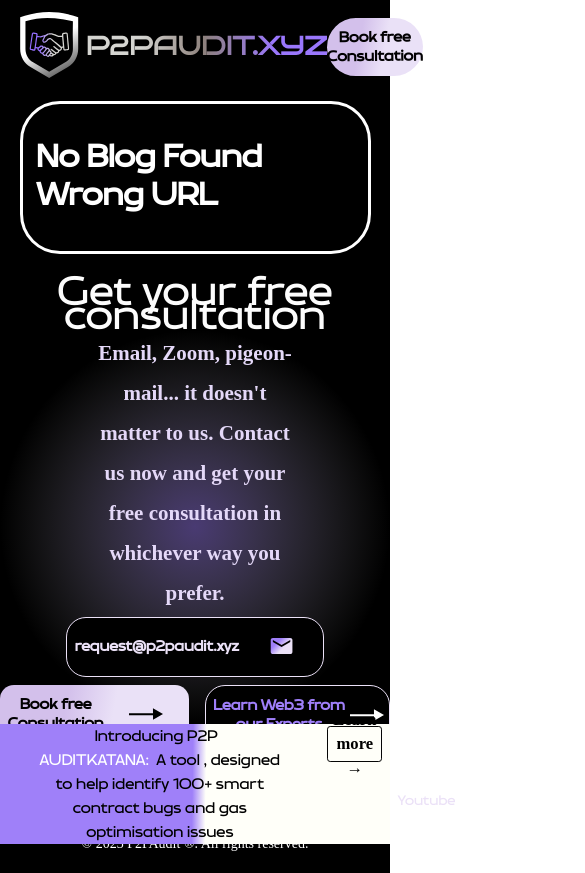
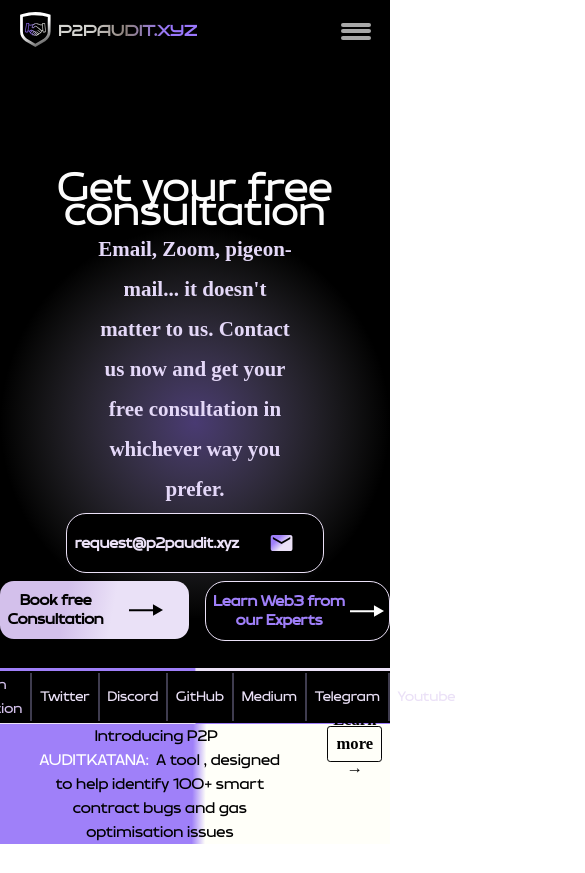
Before and after one commit to P2PAudit/p2pxyz, a React (Create React App) app: page /blogs/1 in a window 390 px wide. Shown: the top 873 px of the page, 585 px wide, since content can reach past the window. After the commit the page ends 844 px from the top, so only its background shows below. Built offline with nearby package versions, Linux system fonts and the light colour scheme; no server answers; a web font is replaced by a local one.

Commit message:
nav mobile added

```diff
--- a/src/App.css
+++ b/src/App.css
@@ -121,6 +121,13 @@ a {
   src: url(./fonts/Brinnan-Regular.woff);
 }
 
+.hidden {
+  display: none;
+}
+
+.visible {
+  display: block;
+}
 
 .navbar {
   display: flex;
@@ -128,6 +135,11 @@ a {
   width: 90%;
   margin-left:auto ;
   margin-right: auto;
+}
+
+.cross {
+  color: white;
+  display: none;
 }
 
 .title {
@@ -2094,60 +2106,70 @@ option {
   background-size: contain;
 }
 
-.blogs {
-  margin: 0 auto;
-  width: 90%;
-}
-
-.blogssection {
-  display: grid;
-  grid-template-columns: auto auto auto;
-}
-
-.blogimage {
-  width: 100%;
-}
-
-.blogbox {
-  border: 3px solid white;
-  border-radius: 40px;
-  margin: 5%;
-  color: white;
-}
-
-.blogtitle {
-  font-family: 'Bruno Ace SC';
-  font-style: normal;
-  font-weight: 700;
-  font-size: 37.528px;
-  line-height: 47px;
-}
-
-.blogdesc {
-  font-family: 'Brinnan';
-  font-style: normal;
-  padding: 4%;
-  text-align: left;
-}
-
-.bloghead {
-  margin: 2% auto;
-  width: fit-content;
-
-  font-family: 'Brinnan';
-  font-style: normal;
-  font-weight: 700;
-  font-size: 37.528px;
-  line-height: 47px;
-  /* or 124% */
-
-  display: flex;
-  align-items: center;
-
-  color: #FFFFFF;
-}
-
-.blogssection a:first-child{
-  grid-column: 1 / span 3;
-  margin: 2%;
-}
+@media only screen and (max-width: 900px) {
+  .title {
+    font-size: 15px;
+  }
+
+  .navbar > a > img {
+    height: 35px;
+  }
+
+  .navbar > a {
+    margin-top: auto;
+    margin-bottom: auto;
+  }
+
+  .cross {
+    cursor: pointer;
+    display: block;
+    margin-left: auto;
+    margin-top: auto;
+    margin-bottom: auto;
+  }
+
+  .navbtn {
+    display: none;
+  }
+
+  .navflex {
+    display: none;
+  }
+
+  .cross .crossbar {
+    width: 30px;
+    height: 4px;
+    margin-top: 2.5px;
+    margin-left: auto;
+    margin-bottom: 2.5px;
+
+    background: #d9d9d9c6;
+    border-radius: 100px;
+  }
+
+  .sidenav {
+    width: 40%;
+    height: 100vh;
+    right: 0%;
+    background: rgb(39, 39, 39);
+    position: fixed;
+    z-index: 10;
+  }
+
+  @keyframes sidenavvis {
+    0% {
+      transform: translateX(100%);
+      opacity: 0%;
+    }
+    100% {
+      transform: translateX(0%);
+      opacity: 100%;
+    }
+  }
+
+  div.visible {
+    animation-name: sidenavvis;
+    animation-duration: 0.3s;
+    animation-timing-function: linear;
+  }
+}
--- a/src/components/Navbar.jsx
+++ b/src/components/Navbar.jsx
@@ -1,4 +1,4 @@
-import React from 'react';
+import React , { useState } from 'react';
 import { Link, useNavigate } from 'react-router-dom';
 import icon1 from '../images/icon1.svg'
 
@@ -13,10 +13,35 @@ const Navbar = () => {
     document.getElementById(id).scrollIntoView();
   };
 
+  const [isOpen, setIsOpen] = useState(false);
+
+  const handleMenuClick = () => {
+    setIsOpen(!isOpen);
+  };
+
   return (
+    <>
+      <div className={isOpen ? "visible sidenav" : "hidden"}>
+        <div className='cross' onClick={() => { handleMenuClick(); }}>
+          X
+        </div>
+        <a href='https://calendly.com/p2p-audit/30min' target='_blank' className="sidenavbtn"><div>Book free <br/> Consultation</div></a>
+        <div className="sidenavflex">
+          <div><Link to="https://p2paudit.gitbook.io/" target='_blank'>About Us</Link></div>
+          <div><Link to="https://p2paudit.medium.com/" target='_blank'>Blog</Link></div>
+          <div onClick={() => handleNavLinkClick("/services", "services")}><Link>Services</Link></div>
+          <div><Link to="https://github.com/P2PAudit/portfolio" target='_blank'>Portfolio</Link></div>
+          <div><Link to="https://github.com/P2PAudit/P2PSchool" target='_blank'>Education</Link></div>
+        </div>
+      </div>
       <div className='navbar' id='#navbar'>
         <Link onClick={() => { window.scrollTo({ top: 0, left: 0, behavior: 'smooth' }); }} to="/"><img src={icon1} alt="icon1" /></Link>
         <Link onClick={() => { window.scrollTo({ top: 0, left: 0, behavior: 'smooth' }); }} to="/" className='title'>P2PAUDIT.XYZ</Link>
+        <div className='cross' onClick={() => { handleMenuClick(); }}>
+          <div className="crossbar"></div>
+          <div className="crossbar"></div>
+          <div className="crossbar"></div>
+        </div>
         <a href='https://calendly.com/p2p-audit/30min' target='_blank' className="navbtn"><div>Book free <br/> Consultation</div></a>
         <div className="navflex">
           <div><Link to="https://p2paudit.gitbook.io/" target='_blank'>About Us</Link></div>
@@ -26,6 +51,7 @@ const Navbar = () => {
           <div><Link to="https://github.com/P2PAudit/P2PSchool" target='_blank'>Education</Link></div>
         </div>
       </div>
+    </>
   )
 }
 
```
Lines whose indentation alone changed are shown as unchanged.
